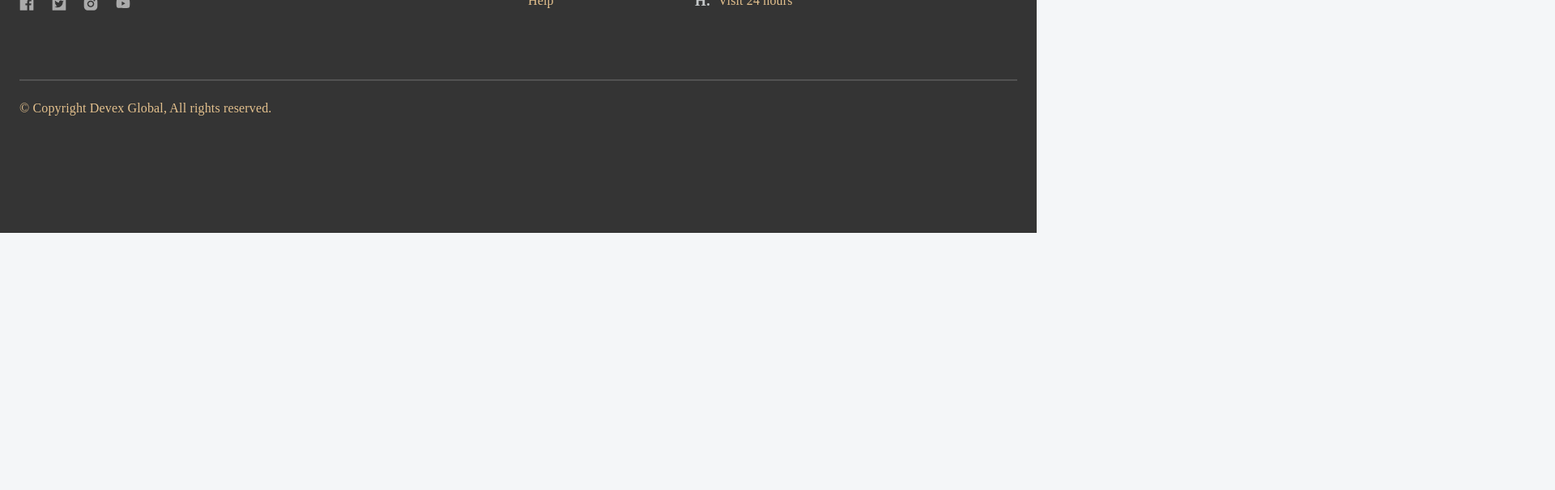
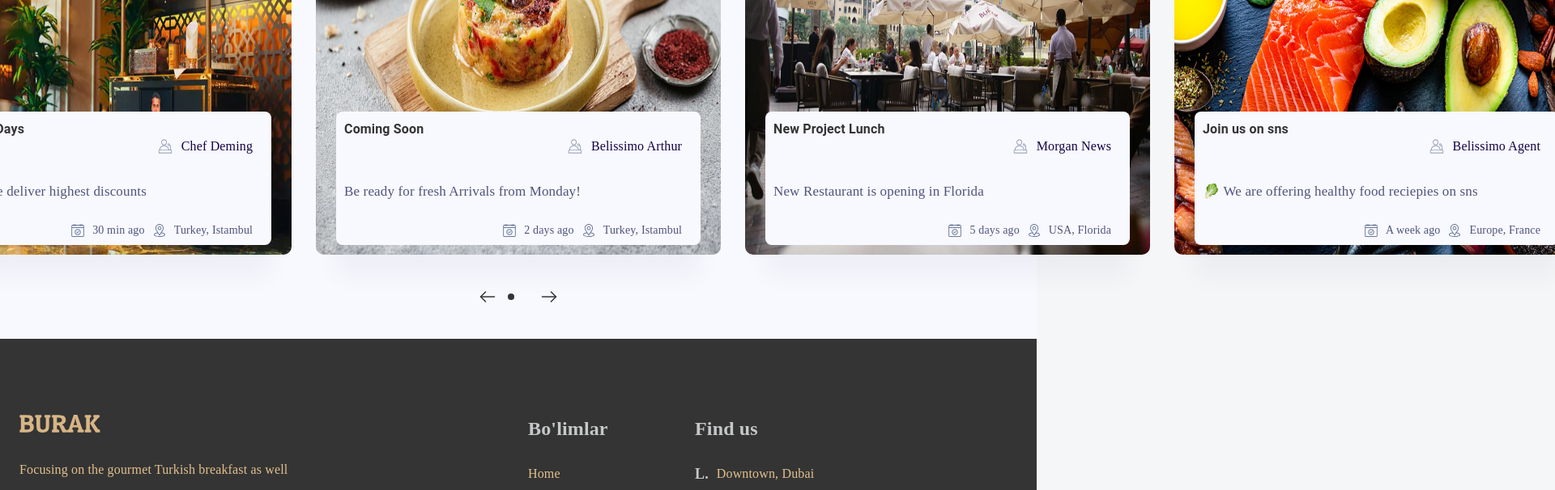
Before and after one commit to balumaqsud/burak-react-frontend, a React (Create React App) app: page / in a window 1280 px wide. Shown: the part 3820-4426 px from the top of the page at 81% size, 1920 px wide, since content can reach past the window. Before the commit the page ends 4108 px from the top, so only its background shows below. Built offline with nearby package versions, Linux system fonts and the light colour scheme.

Commit message:
feat: events sectional compnonet added

```diff
--- a/package.json
+++ b/package.json
@@ -18,6 +18,7 @@
     "react-router-dom": "^5.1.9",
     "react-scripts": "5.0.0",
     "styled-components": "5.3.5",
+    "swiper": "^8.3.1",
     "typescript": "~4.1.5",
     "web-vitals": "^2.1.4"
   },
--- a/src/app/screens/homePage/Events.tsx
+++ b/src/app/screens/homePage/Events.tsx
@@ -1,7 +1,87 @@
-import React from "react";
+import { Box, Stack } from "@mui/material";
+import { Swiper, SwiperSlide } from "swiper/react";
+import SwiperCore, { Autoplay, Navigation, Pagination } from "swiper";
+import { plans } from "../../../data/plans";
 
-const Events = () => {
-  return <div>Events</div>;
-};
+SwiperCore.use([Autoplay, Navigation, Pagination]);
 
-export default Events;
+export default function Events() {
+  return (
+    <div className={"events-frame"}>
+      <Stack className={"events-main"}>
+        <Box className={"events-text"}>
+          <span className={"category-title"}>Events</span>
+        </Box>
+
+        <Swiper
+          className={"events-info swiper-wrapper"}
+          slidesPerView={"auto"}
+          centeredSlides={true}
+          spaceBetween={30}
+          navigation={{
+            nextEl: ".swiper-button-next",
+            prevEl: ".swiper-button-prev",
+          }}
+          pagination={{
+            el: ".swiper-pagination",
+            clickable: true,
+          }}
+          autoplay={{
+            delay: 2000,
+            disableOnInteraction: true,
+          }}
+        >
+          {plans.map((value, number) => {
+            return (
+              <SwiperSlide key={number} className={"events-info-frame"}>
+                <div className={"events-img"}>
+                  <img src={value.img} className={"events-img"} alt="" />
+                </div>
+                <Box className={"events-desc"}>
+                  <Box className={"events-bott"}>
+                    <Box className={"bott-left"}>
+                      <div className={"event-title-speaker"}>
+                        <strong>{value.title}</strong>
+                        <div className={"event-organizator"}>
+                          <img src={"/icons/speaker.svg"} alt="" />
+                          <p className={"spec-text-author"}>{value.author}</p>
+                        </div>
+                      </div>
+
+                      <p className={"text-desc"}> {value.desc} </p>
+
+                      <div className={"bott-info"}>
+                        <div className={"bott-info-main"}>
+                          <img src={"/icons/calendar.svg"} alt="" />
+                          {value.date}
+                        </div>
+                        <div className={"bott-info-main"}>
+                          <img src={"/icons/location.svg"} alt="" />
+                          {value.location}
+                        </div>
+                      </div>
+                    </Box>
+                  </Box>
+                </Box>
+              </SwiperSlide>
+            );
+          })}
+        </Swiper>
+        <Box className={"prev-next-frame"}>
+          <img
+            src={"/icons/arrow-right.svg"}
+            className={"swiper-button-prev"}
+            alt=""
+          />
+          <div className={"dot-frame-pagination swiper-pagination"}></div>
+          <img
+            src={"/icons/arrow-right.svg"}
+            className={"swiper-button-next"}
+            style={{ transform: "rotate(-180deg)" }}
+            alt=""
+          />
+        </Box>
+      </Stack>
+    </div>
+  );
+}
--- a/src/css/home.css
+++ b/src/css/home.css
@@ -296,3 +296,191 @@
   justify-content: center;
   align-items: center;
 }
+
+/** EVENTS **/
+
+.homepage .events-frame {
+  width: 100%;
+  height: 745px;
+  background: #f8f8ff;
+  display: flex;
+}
+
+.homepage .events-frame .category-title {
+  font-family: "Dancing Script";
+  font-style: normal;
+  font-weight: 700;
+  font-size: 36px;
+  line-height: 43px;
+  padding-top: 20px;
+}
+
+.homepage .events-frame .events-main {
+  position: relative;
+  width: 100%;
+  display: flex;
+  flex-direction: column;
+  justify-content: center;
+  align-items: center;
+}
+
+.homepage .events-frame .events-main .events-text {
+  width: auto;
+  height: 70px;
+  margin-bottom: 40px;
+  display: flex;
+  flex-direction: column;
+  align-items: center;
+  justify-content: center;
+}
+
+.homepage .events-frame .events-main .prev-next-frame {
+  position: relative;
+  display: flex;
+  justify-content: center;
+  align-items: center;
+  width: 250px;
+  margin: 40px 0 40px 0;
+  height: 25px;
+}
+
+.homepage .events-frame .dot-frame-pagination {
+  position: relative;
+  width: auto;
+  display: flex;
+}
+
+.homepage .events-frame .events-main .events-info {
+  width: 100%;
+  height: 100%;
+  display: flex;
+  flex-direction: row;
+  justify-content: space-between;
+}
+
+.homepage .events-frame .events-info .events-info-frame {
+  position: relative;
+  width: 500px;
+  height: 100%;
+  display: flex;
+  flex-direction: column;
+  align-items: center;
+}
+
+.homepage .events-frame .events-img {
+  width: 100%;
+  height: 100%;
+  display: flex;
+  border-radius: 10px;
+  background-size: cover;
+}
+
+.homepage .events-frame .events-desc {
+  position: absolute;
+  margin-bottom: 7px;
+  padding: 10px;
+  display: flex;
+  width: 90%;
+  height: auto;
+  bottom: 5px;
+  background: #f8f8ff;
+  box-shadow: 0px 40px 30px rgba(25, 25, 46, 0.04);
+  border-radius: 8px;
+}
+
+.homepage .events-frame .events-desc .events-bott {
+  width: 97%;
+  height: auto;
+  display: flex;
+  flex-direction: row;
+  justify-content: space-between;
+  align-items: center;
+}
+
+.homepage .events-frame .events-desc .events-bott .bott-left {
+  width: 100%;
+  height: 100%;
+  display: flex;
+  flex-direction: column;
+}
+
+.homepage .events-frame .bott-left .event-title-speaker {
+  display: flex;
+  flex-direction: row;
+  justify-content: space-between;
+}
+
+.homepage .events-frame .event-title-speaker .event-organizator {
+  display: flex;
+  align-items: center;
+}
+
+.homepage .events-frame .event-title-speaker .event-organizator img {
+  width: 20px;
+  margin-right: 10px;
+}
+
+.homepage .events-frame .event-organizator .spec-text-author {
+  font-family: "GT Walsheim Pro";
+  font-style: normal;
+  line-height: 34px;
+  color: #140342;
+}
+
+.homepage .events-frame .bott-left .text-desc {
+  margin-top: 10px;
+  font-family: "GT Walsheim Pro";
+  font-style: normal;
+  font-weight: 400;
+  font-size: 17px;
+  line-height: 26px;
+  color: #4f547b;
+}
+
+.homepage .events-frame .bott-left .bott-info {
+  margin-top: 10px;
+  display: flex;
+  justify-content: flex-end;
+  flex-direction: row;
+  width: 100%;
+  height: 16px;
+}
+
+.homepage .events-frame .bott-info .bott-info-main {
+  margin-left: 10px;
+  display: flex;
+  justify-content: space-between;
+  flex-direction: row;
+  width: auto;
+  height: 100%;
+  font-family: "GT Walsheim Pro";
+  font-style: normal;
+  font-weight: 400;
+  font-size: 14px;
+  line-height: 16px;
+  color: #4f547b;
+}
+
+.homepage .events-frame .bott-info .bott-info-main img {
+  margin-right: 10px;
+}
+
+.homepage .events-frame .swiper-wrapper {
+  display: flex;
+  flex-direction: row;
+}
+
+.homepage .events-frame .swiper-pagination-bullet {
+  margin-right: 5px;
+  width: 8px;
+  height: 8px;
+  text-align: center;
+  opacity: 1;
+  background: #f8f8ff;
+  border-radius: 50%;
+}
+
+.homepage .events-frame .swiper-pagination-bullet-active {
+  background: #343434;
+  border-radius: 50%;
+}
--- /dev/null
+++ b/src/data/plans.ts
@@ -0,0 +1,34 @@
+export const plans = [
+	{
+		title: 'Hot Discount Days',
+		desc: 'Each Friday we deliver highest discounts',
+		author: 'Chef Deming',
+		date: '30 min ago',
+		location: 'Turkey, Istambul',
+		img: '/img/discount.webp',
+	},
+	{
+		title: 'Coming Soon',
+		desc: 'Be ready for fresh Arrivals from Monday!',
+		author: 'Belissimo Arthur',
+		date: '2 days ago',
+		location: 'Turkey, Istambul',
+		img: '/img/fresh.webp',
+	},
+	{
+		title: 'New Project Lunch',
+		desc: 'New Restaurant is opening in Florida',
+		author: 'Morgan News',
+		date: '5 days ago',
+		location: 'USA, Florida',
+		img: '/img/coming.webp',
+	},
+	{
+		title: 'Join us on sns',
+		desc: '🥬 We are offering healthy food reciepies on sns',
+		author: 'Belissimo Agent',
+		date: 'A week ago',
+		location: 'Europe, France',
+		img: '/img/food-city.webp',
+	},
+];
--- /dev/null
+++ b/src/data/terms.ts
@@ -0,0 +1,6 @@
+export const terms = [
+	'Making orders from the site is complete, live register to use communications you must pass.',
+	'This is why you cannot cancel your orders once you have paid for them check before making payments.',
+	'It is not possible to write and distribute personal ads without the permission of the admin.',
+	'All your actions are under the control of our restaurant administration, so please follow the general rules.',
+];
```
Also changed, not shown: src/data/faq.ts (added, +26 -0 lines), 1 other file (tests, documents, lock files or other folders).
